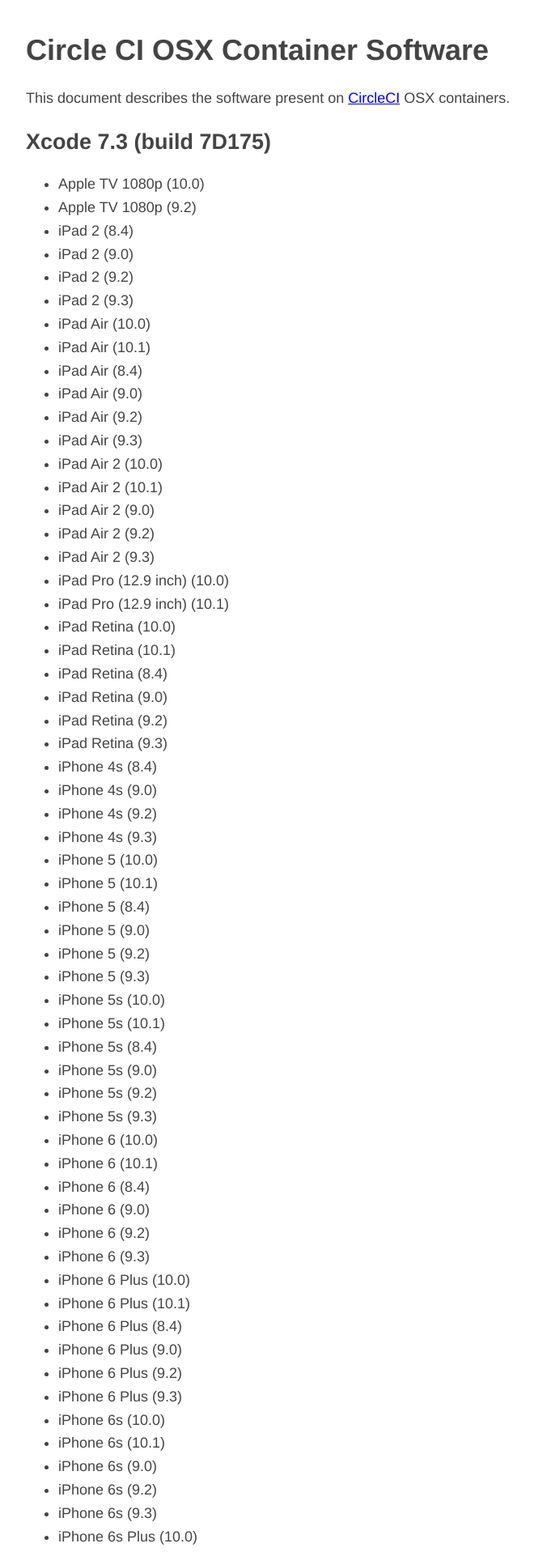
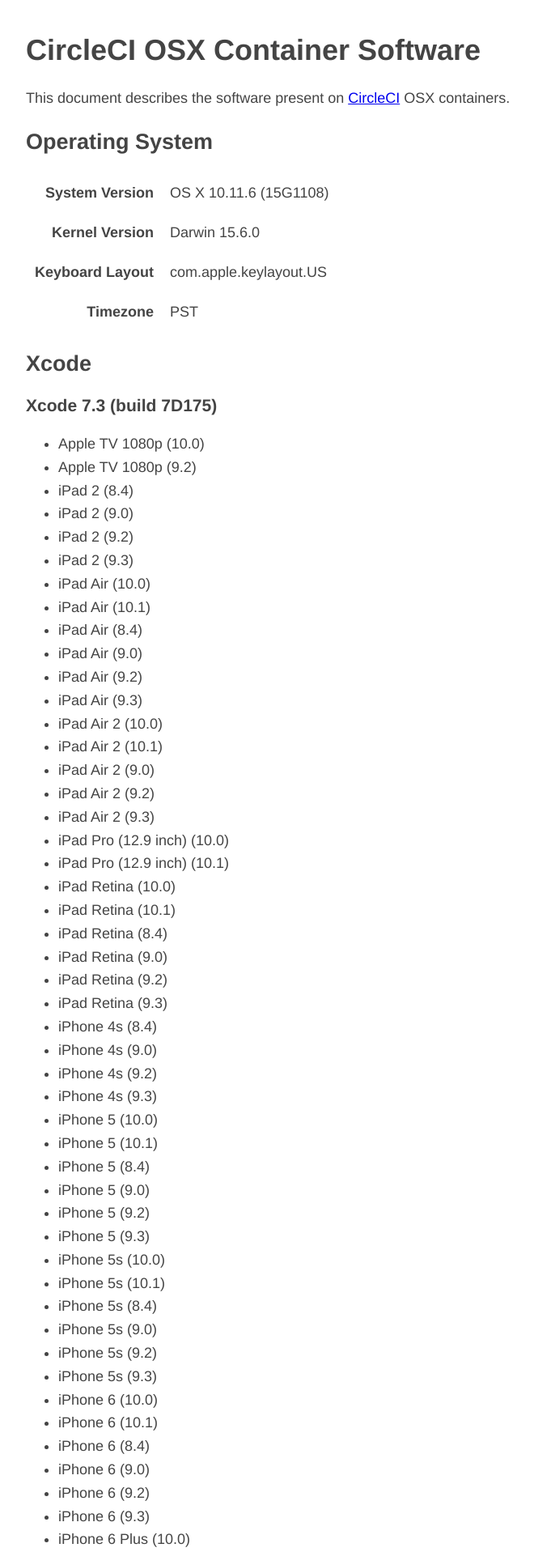
Before and after one commit to ericfode/macos-image-tests, a Jekyll site: the page built from pages/index.html, in a window 1280 px wide. Shown: the top 1917 px of the page at 81% size, without its empty margins (283-943 px from the left). Built offline with Jekyll 4.4.1, drawn with Linux system fonts in a browser that asks for light colours; some of the changed text lies outside the part shown.

Commit message:
Add more software to the webpage

```diff
--- a/pages/_layouts/default.html
+++ b/pages/_layouts/default.html
@@ -23,6 +23,15 @@
     h1, h2, h3 {
         line-height:1.2
         }
+
+        td {
+            padding: 0.5em
+        }
+
+        td:nth-child(1) {
+            font-weight: bold;
+            text-align: right;
+        }
     </style>
 </head>
 
--- a/pages/_plugins/build.rb
+++ b/pages/_plugins/build.rb
@@ -27,6 +27,7 @@
         .select { |x| x.exists?    }
         .map    { |x| x.present    }
       site.data['xcode'] = xcode
+      site.data['software'] = YAML::load(File.read('../spec/fixtures/software.yml'))
     end
 
   end
--- a/pages/index.html
+++ b/pages/index.html
@@ -1,12 +1,38 @@
 ---
-title: Circle CI OSX Container Software
+title: CircleCI OSX Container Software
 ---
 <h1>{{ page.title }}</h1>
 <p>This document describes the software present on <a href="https://circleci.com">CircleCI</a> OSX containers.
 
+<h2>Operating System</h2>
+
+<table>
+    <tbody>
+        <tr>
+            <td>System Version</td>
+            <td>{{ site.data.software.os.system_version }}</td>
+        </tr>
+        <tr>
+            <td>Kernel Version</td>
+            <td>{{ site.data.software.os.kernel_version }}</td>
+        </tr>
+        <tr>
+            <td>Keyboard Layout</td>
+            <td>{{ site.data.software.environment.keyboard_layout }}</td>
+        </tr>
+        <tr>
+            <td>Timezone</td>
+            <td>{{ site.data.software.environment.timezone }}</td>
+        </tr>
+    </tbody>
+</table>
+
+
 {% for xcode in site.data.xcode %}
-<h2>Xcode {{ xcode['version'] }} (build {{ xcode['build_version'] }})</h2>
 
+<h2>Xcode</h2>
+
+<h3>Xcode {{ xcode['version'] }} (build {{ xcode['build_version'] }})</h3>
 <ul>
     {% for sim in xcode['simulators'] %}
     <li>
```
Also changed, not shown: spec/software_spec.rb (+0 -1 lines).
